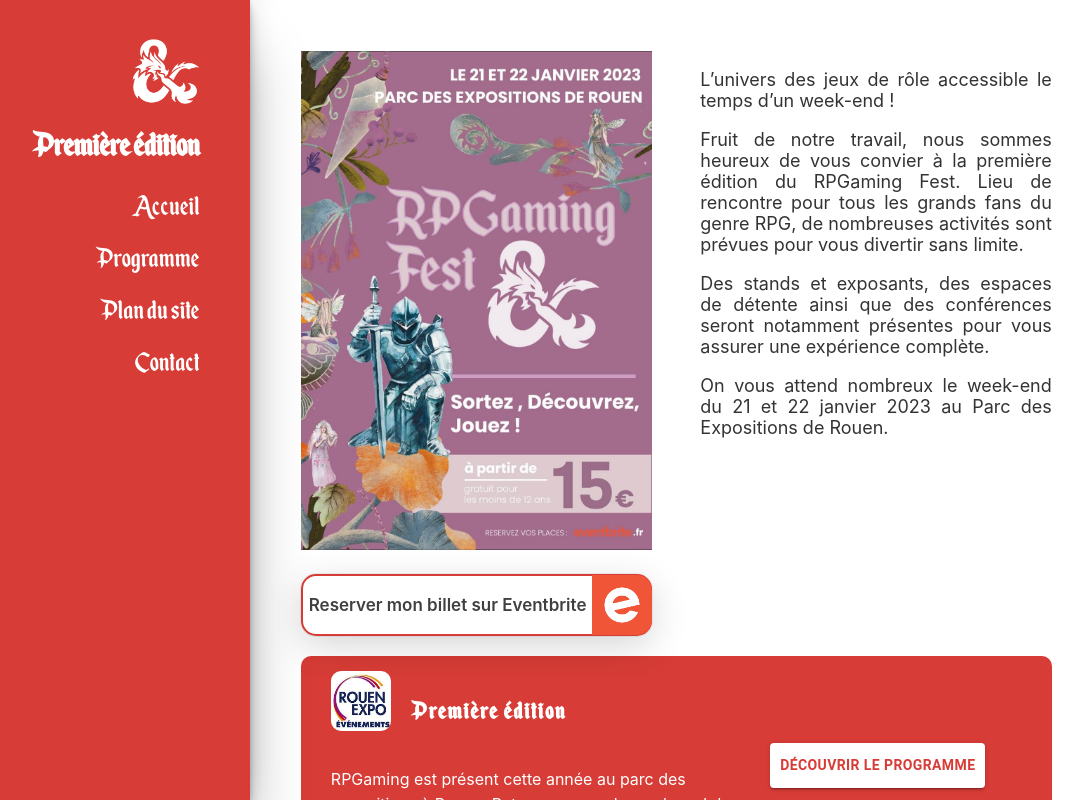
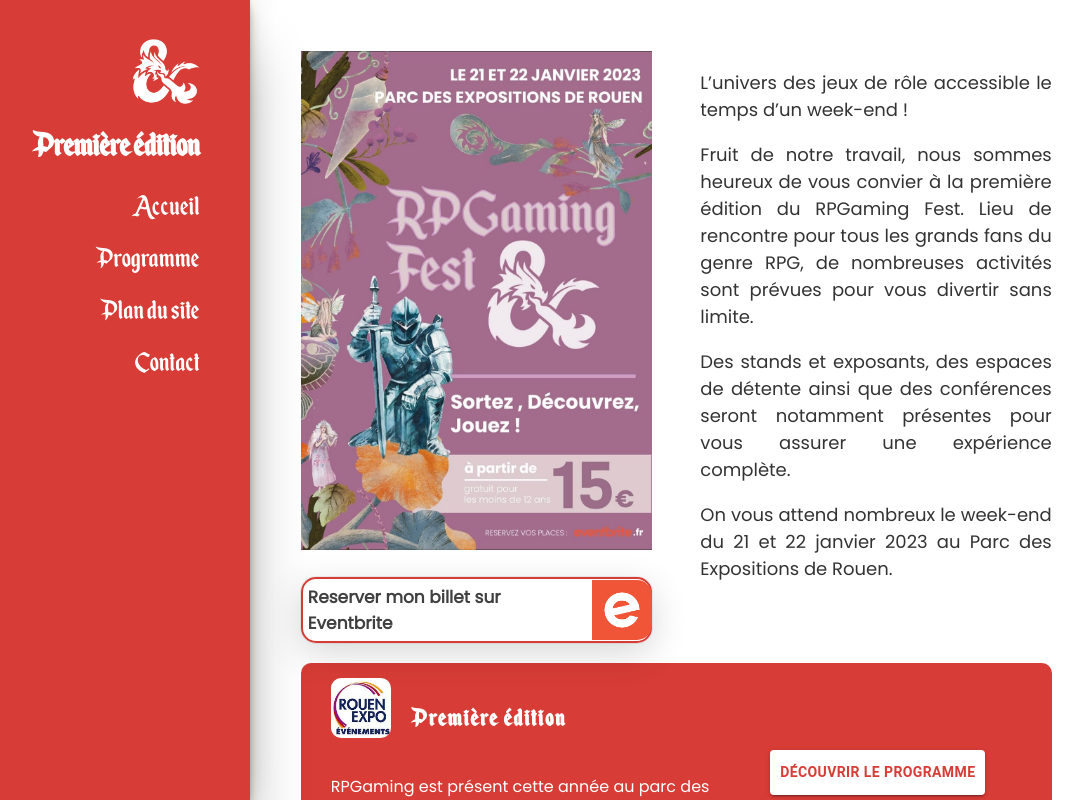
Before and after one commit to emmanueldessaint/projet-PWA, a Next.js app: page / in a window 1280 px wide. Shown: the top 800 px of the page, without its empty margins (177-1260 px from the left). Built offline with nearby package versions, Linux system fonts and the light colour scheme.

Commit message:
font bug

```diff
--- a/pages/_app.js
+++ b/pages/_app.js
@@ -12,8 +12,8 @@
 
 function MyApp({ Component, pageProps }) {
   return (
-    <main>
-    {/* <main className={poppins.className}> */}
+    // <main>
+    <main className={poppins.className}>
       <Component {...pageProps} />
     </main>
   )
```
Also changed, not shown: 1 other file (tests, documents, lock files or other folders).
